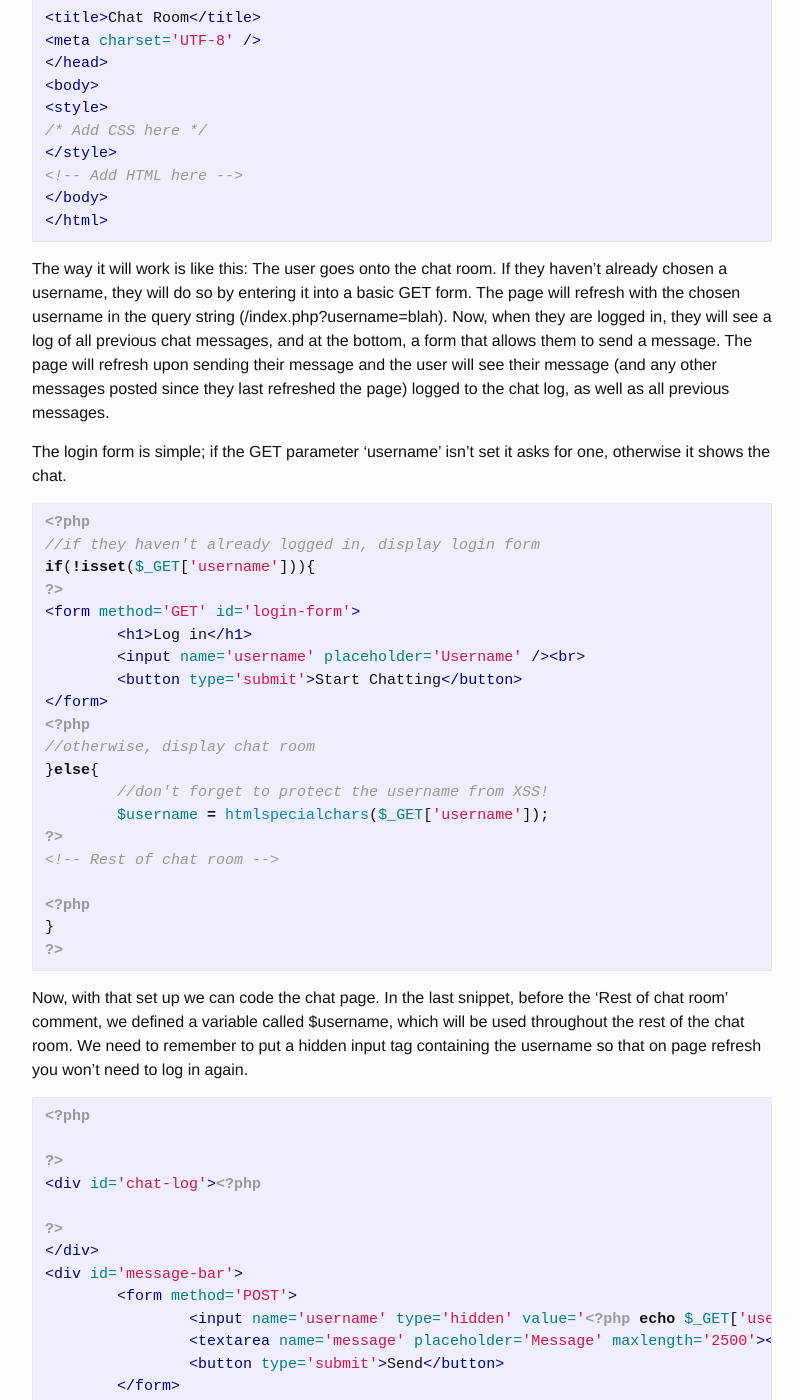
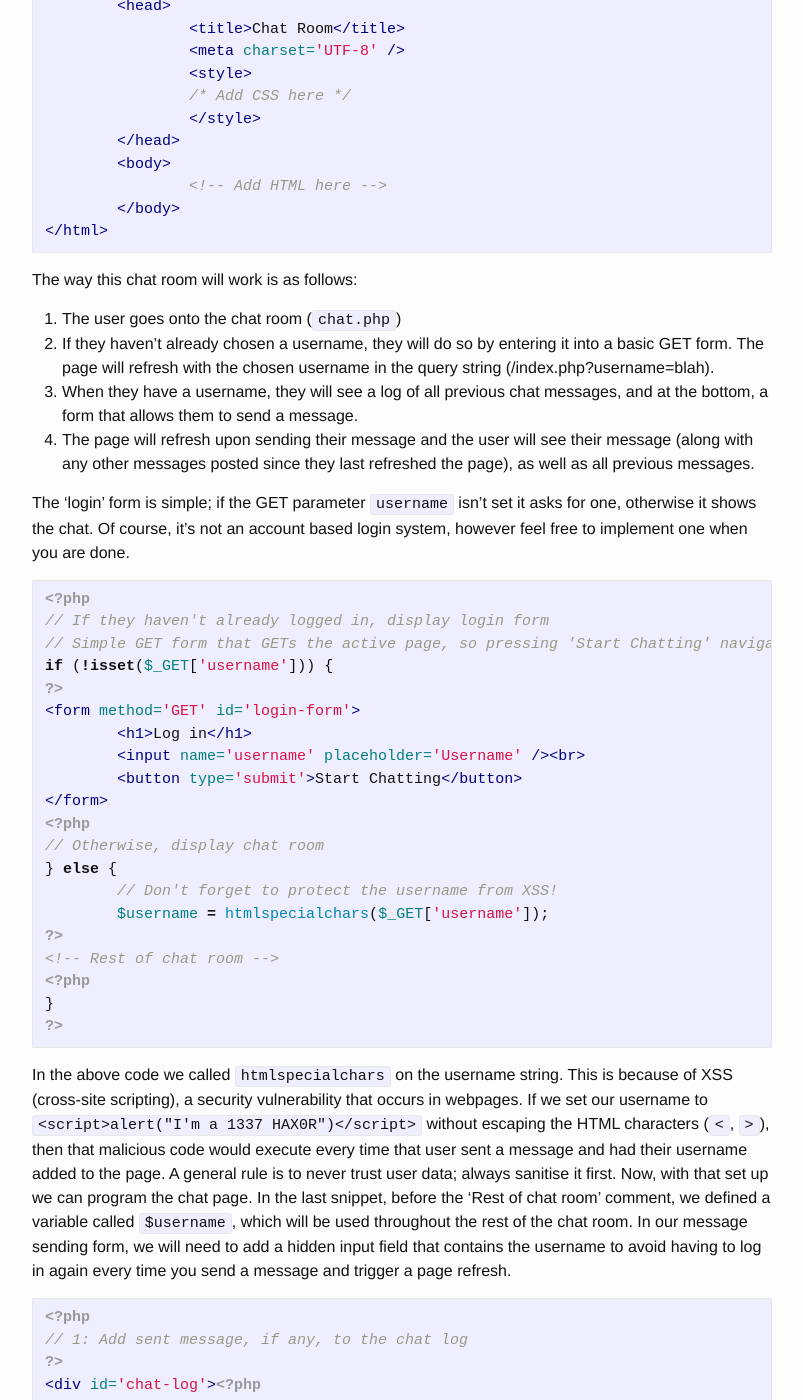
Before and after one commit to OliverBalfour/oliverbalfour.github.io, a Jekyll site: the page built from _posts/2015-5-4-building-a-simple-chat-room-with-php.md, in a window 1280 px wide and 1400 px high, scrolled down 481 px. Shown: the whole window, without its empty margins (238-1041 px from the left). Built offline with Jekyll 4.4.1, drawn with Linux system fonts in a browser that asks for light colours; some of the changed text lies outside the part shown.

Commit message:
Almost finished editing first post

````diff
--- a/_posts/2015-5-4-building-a-simple-chat-room-with-php.md
+++ b/_posts/2015-5-4-building-a-simple-chat-room-with-php.md
@@ -5,36 +5,40 @@ tags: php
 categories: archive
 ---
 
-[PHP is awful.](https://eev.ee/blog/2012/04/09/php-a-fractal-of-bad-design/) If you're learning it by choice, don't. Use something else, like node.js, Ruby on Rails, Python Django, or anything really. However, there are environments where you can't use anything but PHP and I respect that. For a beginning programmer, free PHP hosts are often the easiest way to get things online. This tutorial shows how to make a very simple chat room in which you need to refresh the page to update the chat.
+[PHP is awful.](https://eev.ee/blog/2012/04/09/php-a-fractal-of-bad-design/) If you're learning it by choice, don't. Use something else, like node.js, Ruby on Rails, Python Django, or anything really. However, there are environments where PHP is the only option and I respect that. For a beginning programmer, free PHP hosts are often the easiest way to get things online. This tutorial shows how to make a very simple chat room in which you need to refresh the page to update the chat. Whilst I may cover automatic updating using server pinging in a future tutorial, that requires JavaScript which is out of the scope of this tutorial.
 
-First of all you'll need your basic HTML skeleton.
-
-Save this file as index.php; there's nothing here to explain.
+First of all you'll need your basic HTML skeleton. Save the following file as `chat.php`; there's nothing here to explain.
 
 ```php
 <!DOCTYPE html>
 <html>
-<head>
-<title>Chat Room</title>
-<meta charset='UTF-8' />
-</head>
-<body>
-<style>
-/* Add CSS here */
-</style>
-<!-- Add HTML here -->
-</body>
+	<head>
+		<title>Chat Room</title>
+		<meta charset='UTF-8' />
+		<style>
+		/* Add CSS here */
+		</style>
+	</head>
+	<body>
+		<!-- Add HTML here -->
+	</body>
 </html>
 ```
 
-The way it will work is like this: The user goes onto the chat room. If they haven't already chosen a username, they will do so by entering it into a basic GET form. The page will refresh with the chosen username in the query string (/index.php?username=blah). Now, when they are logged in, they will see a log of all previous chat messages, and at the bottom, a form that allows them to send a message. The page will refresh upon sending their message and the user will see their message (and any other messages posted since they last refreshed the page) logged to the chat log, as well as all previous messages.
+The way this chat room will work is as follows:
 
-The login form is simple; if the GET parameter 'username' isn't set it asks for one, otherwise it shows the chat.
+1. The user goes onto the chat room (`chat.php`)
+2. If they haven't already chosen a username, they will do so by entering it into a basic GET form. The page will refresh with the chosen username in the query string (/index.php?username=blah).
+3. When they have a username, they will see a log of all previous chat messages, and at the bottom, a form that allows them to send a message.
+4. The page will refresh upon sending their message and the user will see their message (along with any other messages posted since they last refreshed the page), as well as all previous messages.
+
+The 'login' form is simple; if the GET parameter `username` isn't set it asks for one, otherwise it shows the chat. Of course, it's not an account based login system, however feel free to implement one when you are done.
 
 ```php
 <?php
-//if they haven't already logged in, display login form
-if(!isset($_GET['username'])){
+// If they haven't already logged in, display login form
+// Simple GET form that GETs the active page, so pressing 'Start Chatting' navigates them to /chat.php?username=Hello
+if (!isset($_GET['username'])) {
 ?>
 <form method='GET' id='login-form'>
 	<h1>Log in</h1>
@@ -42,26 +46,25 @@ if(!isset($_GET['username'])){
 	<button type='submit'>Start Chatting</button>
 </form>
 <?php
-//otherwise, display chat room
-}else{
-	//don't forget to protect the username from XSS!
+// Otherwise, display chat room
+} else {
+	// Don't forget to protect the username from XSS!
 	$username = htmlspecialchars($_GET['username']);
 ?>
 <!-- Rest of chat room -->
-
 <?php
 }
 ?>
 ```
 
-Now, with that set up we can code the chat page. In the last snippet, before the 'Rest of chat room' comment, we defined a variable called $username, which will be used throughout the rest of the chat room. We need to remember to put a hidden input tag containing the username so that on page refresh you won't need to log in again.
+In the above code we called `htmlspecialchars` on the username string. This is because of XSS (cross-site scripting), a security vulnerability that occurs in webpages. If we set our username to `<script>alert("I'm a 1337 HAX0R")</script>` without escaping the HTML characters (`<`, `>`), then that malicious code would execute every time that user sent a message and had their username added to the page. A general rule is to never trust user data; always sanitise it first. Now, with that set up we can program the chat page. In the last snippet, before the 'Rest of chat room' comment, we defined a variable called `$username`, which will be used throughout the rest of the chat room. In our message sending form, we will need to add a hidden input field that contains the username to avoid having to log in again every time you send a message and trigger a page refresh.
 
 ```php
 <?php
-
+// 1: Add sent message, if any, to the chat log
 ?>
 <div id='chat-log'><?php
-
+// 2: Insert messages here
 ?>
 </div>
 <div id='message-bar'>
@@ -73,17 +76,13 @@ Now, with that set up we can code the chat page. In the last snippet, before the
 </div>
 ```
 
-Now, in there you have probably noticed the two empty PHP tags. Those two places are where the rest of our logic will go.
+Above we have implemented the message sending form, with a hidden `username` value. Now, in there you have probably noticed the two empty PHP tags. Those two places are where the rest of our logic will go. In the first one will be the code to check if the user has just sent a message, and if so, to add it to the chat log. For now, we'll just use a plain text file as a chat log, but you may want to use a database for a more complex chat application. Open and save a new blank file called log.txt and change the file permissions so that only the server can read the file.
 
-In the first one will be the code to check if the user has just sent a message, and if so, to add it to the chat log.
-
-Hang on, what chat log? There's no chat log ... yet. Open and save a new blank file called log.txt and change the file permissions so that only the server can read the file.
-
-So, now that we have a chat log, we'll be able to log to it. This code, if a message has been POSTed, will append the message to the end of the log.txt file. The code is surprisingly simple, isn't it? (Put this in the first empty PHP tag.)
+So, now that we have a chat log, we'll be able to log to it. This code, if a message has been POSTed, will append the message as HTML to the end of the log.txt file. Note that this is a very naive approach &mdash; if we wanted to change message markup we'd have to manually go through the file and change it or scrap the older logs. Dumping messages in plaintext or JSON and then formatting them later is a better approach, but more verbose. The following code goes into the first empty PHP tag from above. (The dot `.` operator in PHP concatenates strings, so `$current . $new` adds them together.)
 
 ```php
 if(isset($_POST['message'])){
-	//prevent XSS with the htmlspecialchars function
+	// Prevent XSS with the htmlspecialchars function
 	$message = htmlspecialchars($_POST['message']);
 	$current = file_get_contents('log.txt');
 	$new = '
@@ -95,10 +94,10 @@ if(isset($_POST['message'])){
 }
 ```
 
-And the final bit of PHP that makes all the difference: (Put this in the second empty PHP tag.)
+Because we cut corners in the code above, to display the chat log all we need to do is print the contents of the log file into the second empty PHP tag.
 
 ```php
-//display the chat log
+// Display the chat log
 echo file_get_contents('log.txt');
 ```
 
@@ -107,79 +106,75 @@ Here's the code so far:
 ```php
 <!DOCTYPE html>
 <html>
-<head>
-<title>Chat Room</title>
-<meta charset='UTF-8' />
-</head>
-<body>
-<style>
-/* CSS */
-
-</style>
-<?php
-//if they haven't already logged in, display  login form
-if(!isset($_GET['username'])){
-?>
-<form method='GET' id='login-form'>
-	<h1>Log in</h1>
-	<input name='username' placeholder='Username' /><br>
-	<button type='submit'>Start Chatting</button>
-</form>
-<?php
-//otherwise, display chat room
-}else{
-	//don't forget to protect the username from XSS!
-	$username = htmlspecialchars($_GET['username']);
-?>
-<?php
-if(isset($_POST['message'])){
-	//prevent XSS with the htmlspecialchars function
-	$message = htmlspecialchars($_POST['message']);
-	$current = file_get_contents('log.txt');
-	$new = '
-	<div class=\'message\'>
-		<strong>$username</strong><br>
-		$message
-	</div>';
-	file_put_contents('log.txt', $current . $new);
-}
-?>
-<div id='chat-log'><?php
-//display the chat log
-echo file_get_contents('log.txt');
-?>
-</div>
-<div id='message-bar'>
-	<form method='POST'>
-		<input name='username' type='hidden' value='<?php echo $_GET['username'] ?>' />
-		<textarea name='message' placeholder='Message' maxlength='2500'></textarea><br>
-		<button type='submit'>Send</button>
+	<head>
+		<title>Chat Room</title>
+		<meta charset='UTF-8' />
+		<style>
+		/* CSS */
+		</style>
+	</head>
+	<body>
+	<?php
+	// If they haven't already logged in, display  login form
+	if (!isset($_GET['username'])) {
+	?>
+	<form method='GET' id='login-form'>
+		<h1>Log in</h1>
+		<input name='username' placeholder='Username' /><br>
+		<button type='submit'>Start Chatting</button>
 	</form>
-</div>
-<?php
-}
-?>
-</body>
+	<?php
+	// Otherwise, display chat room
+	} else {
+		// Don't forget to protect the username from XSS!
+		$username = htmlspecialchars($_GET['username']);
+	?>
+	<?php
+	if (isset($_POST['message'])) {
+		// Prevent XSS with the htmlspecialchars function
+		$message = htmlspecialchars($_POST['message']);
+		$current = file_get_contents('log.txt');
+		$new = '
+		<div class=\'message\'>
+			<strong>$username</strong><br>
+			$message
+		</div>';
+		file_put_contents('log.txt', $current . $new);
+	}
+	?>
+	<div id='chat-log'><?php
+	// Display the chat log
+	echo file_get_contents('log.txt');
+	?>
+	</div>
+	<div id='message-bar'>
+		<form method='POST'>
+			<input name='username' type='hidden' value='<?php echo $_GET['username'] ?>' />
+			<textarea name='message' placeholder='Message' maxlength='2500'></textarea><br>
+			<button type='submit'>Send</button>
+		</form>
+	</div>
+	<?php
+	}
+	?>
+	</body>
 </html>
 ```
 
-Now, we're done with the core functionality of the chat room, but it looks astoundingly dreadful. We'll add some CSS to the final product.
+Now we're done with the core functionality of the chat room. You should be able to test it out with multiple people over a network, however the experience isn't great. Here are some ideas for improvement:
 
-This is, of course, a very very simple example and not by any means a good way to make a chat room. For a good chat room nodejs would be the best way to go.
+ - Automatically load messages from the server as they are posted. There are two ways of doing this: server pinging and WebSockets. WebSockets are, to my knowledge, not easy to work with in PHP, but server pinging is as easy as using a JavaScript `setInterval` timer to periodically request a page, `ping.php`, which returns any newly posted messages.
+ - Change the message sending form to ping the server using an `XMLHttpRequest` instead of reloading the page.
 
-Here's some CSS, feel free to use this however you wish.
+Now, we're done with the core functionality of the chat room, but it looks awful. We'll add some CSS to the final product. Here's some CSS, feel free to use this as a starting point. I'm not a designer though, so don't expect anything amazing.
 
 ```css
-*{
-	box-sizing: border-box;
-}
-
-h1{
+* { box-sizing: border-box; }
+h1 {
 	font-weight: 300;
 	font-family: sans-serif;
 }
-
-#login-form{
+#login-form {
 	position: absolute;
 	top: calc(50% - 120px);
 	left: calc(50% - 180px);
@@ -188,15 +183,15 @@ h1{
 	background: antiquewhite;
 	padding: 30px;
 }
-#login-form input{
+#login-form input {
 	width: 100%;
 	padding: 5px;
 	margin-bottom: 10px;
 }
-#login-form input:focus{
+#login-form input:focus {
 	outline: none;
 }
-#login-form button{
+#login-form button {
 	padding: 15px;
 	width: 100%;
 	background: lightblue;
@@ -206,11 +201,10 @@ h1{
 	border-radius: 7px;
 	cursor: pointer;
 }
-#login-form button:hover{
+#login-form button:hover {
 	background: skyblue;
 }
-
-#chat-log{
+#chat-log {
 	position: absolute;
 	top: 0;
 	left: 0;
@@ -220,17 +214,16 @@ h1{
 	padding: 10px;
 	overflow: auto;
 }
-.message{
+.message {
 	background: antiquewhite;
 	margin: 20px;
 	padding: 10px;
 	border-radius: 5px;
 }
-.message strong{
+.message strong {
 	font-family: sans-serif;
 }
-
-#message-bar{
+#message-bar {
 	position: absolute;
 	bottom: 0;
 	left: 0;
@@ -238,7 +231,7 @@ h1{
 	width: 100%;
 	overflow: hidden;
 }
-#message-bar textarea{
+#message-bar textarea {
 	height: 60px;
 	width: calc(100% - 80px);
 	resize: none;
@@ -246,11 +239,11 @@ h1{
 	border-top: 1px solid lightblue;
 	padding: 5px;
 }
-#message-bar textarea:focus{
+#message-bar textarea:focus {
 	outline: none;
 	border-top: 1px solid skyblue;
 }
-#message-bar button{
+#message-bar button {
 	position: absolute;
 	top: 0;
 	right: 0;
@@ -260,9 +253,9 @@ h1{
 	border: 0;
 	cursor: pointer;
 }
-#message-bar button:hover{
+#message-bar button:hover {
 	background: skyblue;
 }
 ```
 
-Thanks for reading. Feel free to mess around.
+Thanks for reading.
````
